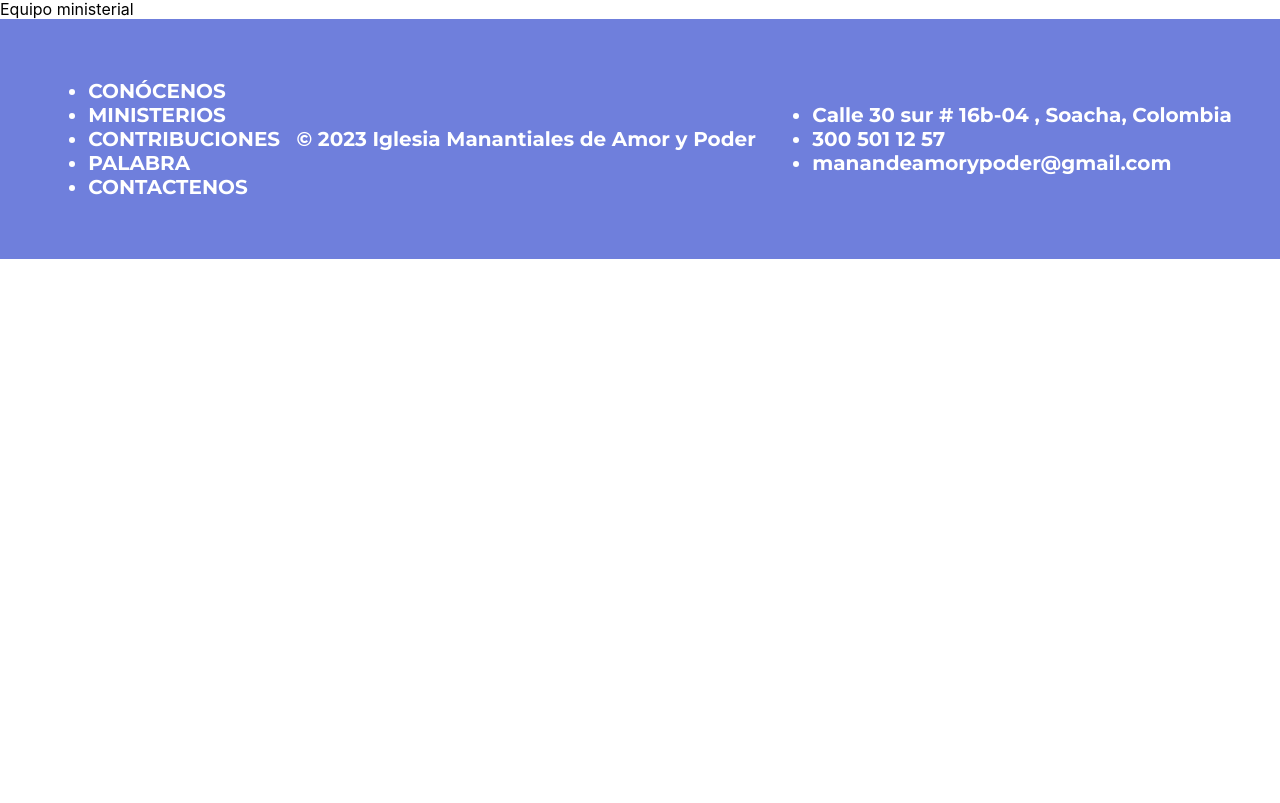
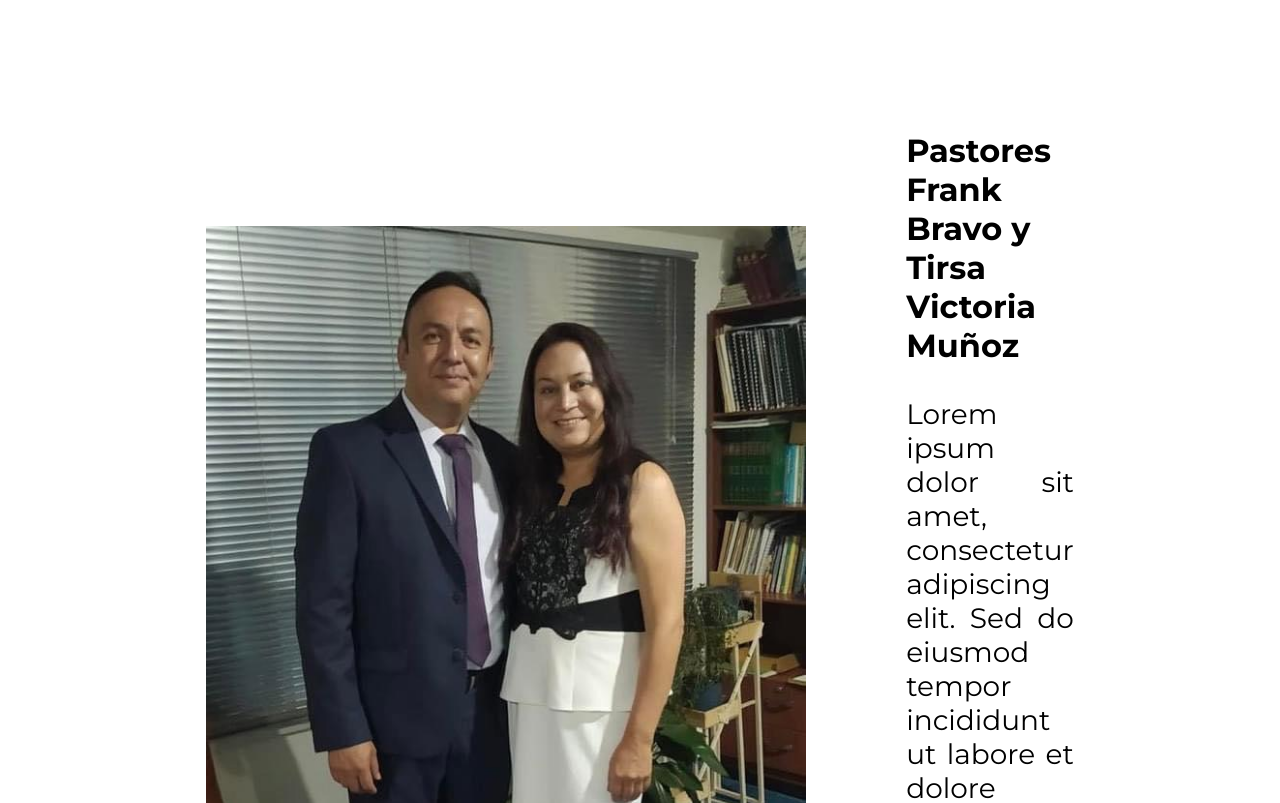
Before and after one commit to CarlosMayaDev/manantiales, a React (Create React App) app: page /equipo in a window 1280 px wide. Shown: the part 317-1120 px from the top of the page. Before the commit the page ends 800 px from the top, so only its background shows below. Built offline with nearby package versions, Linux system fonts and the light colour scheme.

Commit message:
Ministerios view

```diff
--- a/src/components/Card.jsx
+++ b/src/components/Card.jsx
@@ -1,19 +1,23 @@
 import React from "react";
 import styles from "./Card.module.css"
+import { NavLink } from "react-router-dom";
 
 function Card({ image, title, description }) {
     return (
+      <>
         <div className={styles.card}>
           <img
             className={styles.image}
             src={image}
             alt="Card Image"
           ></img>
+
             <div className={styles.content}>
-          <h2>{title}</h2>
-          <p>{description}</p>
+            <NavLink to="/ministerios" style={{ textDecoration: 'none' }}><h2 className={styles.h2}>{title}</h2></NavLink>
+              <p className={styles.p}>{description}</p>
             </div>
         </div>
+      </>
     );
   }
 
--- a/src/components/Card.module.css
+++ b/src/components/Card.module.css
@@ -1,16 +1,14 @@
 .card {
   width: 400px;
   height: 500px;
-  border: 1px solid #ccc;
   border-radius: 30px;
-  box-shadow: 0 2px 4px rgba(0, 0, 0, 0.1);
   transition: transform 0.2s;
   margin: 0 10px; /* Espacio uniforme entre las cartas */
   flex: 0 0 calc(33.33% - 20px); /* Distribuye igualmente el espacio para tres cartas */
 }
 
 .card:hover {
-  transform: scale(1.05);
+  transform: scale(1.07);
 }
 
 .image {
@@ -20,13 +18,14 @@
 }
 
 .content {
-  padding: 0px;
-  background-color: #fff;
+  padding: 10px;
+  background-color: #e5edff;
+  box-shadow: 0 4px 8px rgba(0, 0, 0, 0.1);
 }
 
 h2 {
   font-family: 'Montserrat', sans-serif;
-  font-size: 1.5rem;
+  font-size: 26px;
   font-weight: bold;
   margin: 0;
   color: #333;
@@ -34,7 +33,7 @@
 
 p {
   font-family: 'Montserrat', sans-serif;
-  font-size: 1rem;
+  font-size: 22px;
   font-weight: normal;
   margin: 0px 0;
   color: #666;
--- a/src/components/Carousel.jsx
+++ b/src/components/Carousel.jsx
@@ -14,7 +14,7 @@
         interval={3500}
         showStatus={false}
         showThumbs={false}
-        transitionTime={1000} /* Tiempo de transición en milisegundos */
+        transitionTime={1000}
       >
         <div className={styles.cardContainer}>
           <Card image={imagen1} title="Conquistadores del Reino" description="Ministerio Infantil"/>
--- a/src/components/Carousel.module.css
+++ b/src/components/Carousel.module.css
@@ -1,8 +1,8 @@
 
-  .cardContainer {
+.cardContainer {
     display: flex;
     justify-content: space-between;
     width: 100%; /* Asegura que las tarjetas ocupen el 100% del ancho disponible */
     max-width: 1200px; /* Establece un ancho máximo para evitar que se estiren demasiado en pantallas grandes */
-    margin: 50px auto; /* Centra horizontalmente las tarjetas en el contenedor */
+    margin: 70px auto; /* Centra horizontalmente las tarjetas en el contenedor */
   }
--- a/src/views/Conocenos.jsx
+++ b/src/views/Conocenos.jsx
@@ -1,6 +1,5 @@
 import React from "react";
 import styles from "./Conocenos.module.css"
-import imagen1 from "../assets/IMG_3652.JPG";
 
 const Conocenos = () => {
     return (
@@ -10,13 +9,6 @@
                 <h2 className={styles.h2}>Lorem ipsum dolor sit amet, consectetur adipiscing elit. <br />Sed do eiusmod tempor incididunt ut labore et dolore magna aliqua. <br />Ut enim ad minim veniam, quis nostrud exercitation ullamco laboris nisi ut aliquip ex ea commodo consequat. <br />Duis aute irure dolor in reprehenderit in voluptate velit esse cillum dolore eu fugiat nulla pariatur. <br />Excepteur sint occaecat cupidatat non proident, sunt in culpa qui officia deserunt mollit anim id est</h2>
             </div>
 
-            <div className={styles.pastoresContainer}>
-                <img src={imagen1} alt="FotoPastores" />
-                    <div className={styles.descripcion}>
-                        <h3 className={styles.h3}>Pastores Frank Bravo y Tirsa Victoria Muñoz</h3>
-                        <p className={styles.h4}>Lorem ipsum dolor sit amet, consectetur adipiscing elit. Sed do eiusmod tempor incididunt ut labore et dolore magna aliqua. Ut enim ad minim veniam, quis nostrud exercitation ullamco laboris nisi ut aliquip ex ea commodo consequat.</p>
-                    </div>
-            </div>
             <div className={styles.misionVision}>
                 <div className={styles.mision}>
                     <h3 className={styles.h3}>Misión</h3>
@@ -29,7 +21,7 @@
             </div>
             <div className={styles.horario}>
                 <h3 className={styles.h3}>Horarios de servicio</h3>
-                <p className={styles.h4}>Lorem ipsum dolor sit amet, consectetur adipiscing elit. Sed do eiusmod tempor incididunt ut labore et dolore magna aliqua. Ut enim ad minim veniam, quis nostrud exercitation ullamco laboris nisi ut aliquip ex ea commodo consequat.</p>
+                <p className={styles.h4}>Viernes 6:30 pm, Domingo 8:00 am y 10:00 am.</p>
             </div>
 
         </>
--- a/src/views/Conocenos.module.css
+++ b/src/views/Conocenos.module.css
@@ -56,28 +56,7 @@
     color: #000000;
     text-align: justify;
 }
-img {
-    width: 600px;
-    height: auto;
-    border-radius: 0%;
-}
 
-.pastoresContainer {
-    margin-top: 100px;
-    display: flex;
-    align-items: center;
-    justify-content: center;
-    gap: 100px;
-    margin-bottom: 100px;
-    margin-right: 500px;
-    margin-left: 500px;
-}
-
-.descripcion {
-    width: 100%;
-    display: flex;
-    flex-direction: column;
-}
 
 .misionVision {
     display: flex;
--- a/src/views/Equipo.jsx
+++ b/src/views/Equipo.jsx
@@ -1,10 +1,19 @@
 import React from "react";
+import styles from "./Equipo.module.css"
+import imagen1 from "../assets/IMG_3652.JPG";
+
 
 const Equipo = () => {
     return (
-        <div>
-            Equipo ministerial
-        </div>
+        <>
+            <div className={styles.pastoresContainer}>
+                <img src={imagen1} alt="FotoPastores" />
+                    <div className={styles.descripcion}>
+                        <h3 className={styles.h3}>Pastores Frank Bravo y Tirsa Victoria Muñoz</h3>
+                        <p className={styles.h4}>Lorem ipsum dolor sit amet, consectetur adipiscing elit. Sed do eiusmod tempor incididunt ut labore et dolore magna aliqua. Ut enim ad minim veniam, quis nostrud exercitation ullamco laboris nisi ut aliquip ex ea commodo consequat.</p>
+                    </div>
+            </div>
+        </>
     )
 }
 
--- /dev/null
+++ b/src/views/Equipo.module.css
@@ -0,0 +1,55 @@
+img {
+    width: 600px;
+    height: auto;
+    border-radius: 0%;
+}
+
+.pastoresContainer {
+    margin-top: 100px;
+    display: flex;
+    align-items: center;
+    justify-content: center;
+    gap: 100px;
+    margin-bottom: 100px;
+    margin-right: 500px;
+    margin-left: 500px;
+}
+
+.descripcion {
+    width: 100%;
+    display: flex;
+    flex-direction: column;
+}
+
+.h1 {
+    font-size: 72px;
+    font-family: 'Montserrat', sans-serif;
+    font-weight: bold;
+    color: #fff;
+    text-align: center;
+    position: relative;
+}
+
+.h2 {
+    font-size: 32px;
+    font-family: 'Montserrat', sans-serif;
+    font-weight: normal;
+    color: #fff;
+    text-align: center;
+    position: relative;
+}
+
+.h3 {
+    font-size: 32px;
+    font-family: 'Montserrat', sans-serif;
+    font-weight: bold;
+    color: #000000;
+}
+
+.h4 {
+    font-size: 28px;
+    font-family: 'Montserrat', sans-serif;
+    font-weight: normal;
+    color: #000000;
+    text-align: justify;
+}
--- a/src/views/Landing.jsx
+++ b/src/views/Landing.jsx
@@ -26,14 +26,17 @@
             </Link>
           </div>
         </div>
-      <div className={styles.div1}>
+      <div className={styles.ministeriosContainer}>
         <h1 className={styles.h7}>Nuestros ministerios</h1>
+        <p className={styles.p}>
+          Explora los diversos ministerios que ofrecemos, <br />cada uno diseñado para fortalecer tu fe y conectar contigo en tu viaje espiritual.
+        </p>
       </div>
       <div className={styles.imageCarouselWithMargin}>
           <ImageCarousel />
       </div>
       <div className={styles.redesContainer}>
-        <h1 className={styles.h7}>Encuéntranos en redes!</h1>
+        <h1 className={styles.h7}>Encuéntranos en Instagram!</h1>
       </div>
       <div id="feed-container">
         <InstagramFeed />
--- a/src/views/Landing.module.css
+++ b/src/views/Landing.module.css
@@ -41,12 +41,21 @@
     background-color: rgba(96, 114, 217, 0.9); /* Fondo del texto con opacidad */
 }
 
-.div1 {
+.ministeriosContainer {
     display: flex;
     flex-direction: column;
     justify-content: center;
     align-items: center;
     margin-top: 100px;
+    margin-bottom: 50px;
+}
+
+.p {
+    font-family: 'Montserrat', sans-serif;
+    font-size: 28px;
+    font-weight: normal;
+    color: #000000;
+    text-align: center;
 }
 
 .redesContainer {
--- /dev/null
+++ b/src/views/Ministerios.module.css
@@ -0,0 +1,32 @@
+.h1 {
+    font-size: 72px;
+    font-family: 'Montserrat', sans-serif;
+    font-weight: bold;
+    color: #fff;
+    text-align: center;
+    position: relative;
+}
+
+.h2 {
+    font-size: 32px;
+    font-family: 'Montserrat', sans-serif;
+    font-weight: normal;
+    color: #fff;
+    text-align: center;
+    position: relative;
+}
+
+.h3 {
+    font-size: 32px;
+    font-family: 'Montserrat', sans-serif;
+    font-weight: bold;
+    color: #000000;
+}
+
+.h4 {
+    font-size: 28px;
+    font-family: 'Montserrat', sans-serif;
+    font-weight: normal;
+    color: #000000;
+    text-align: justify;
+}
```
Lines whose indentation alone changed are shown as unchanged.
